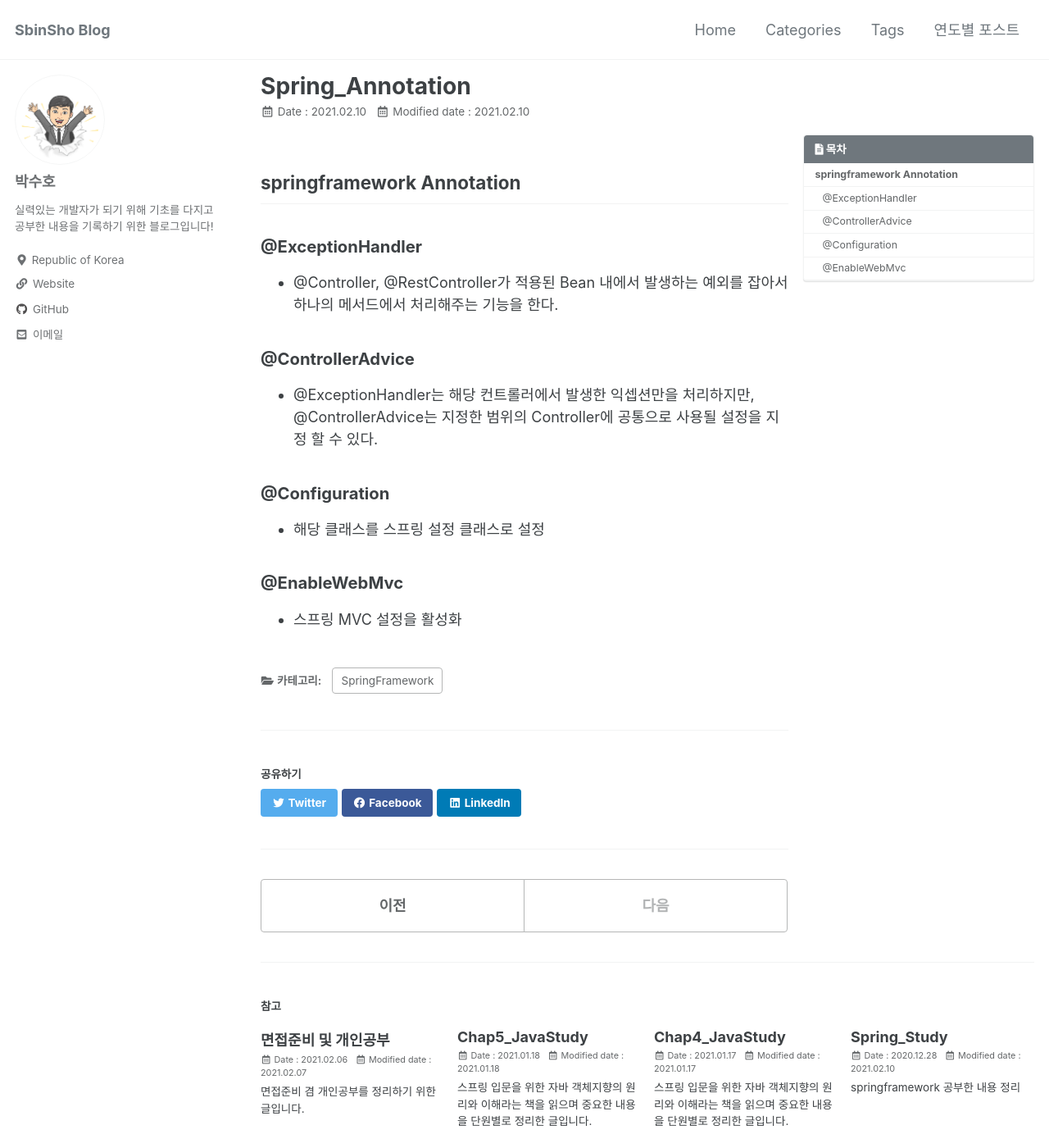
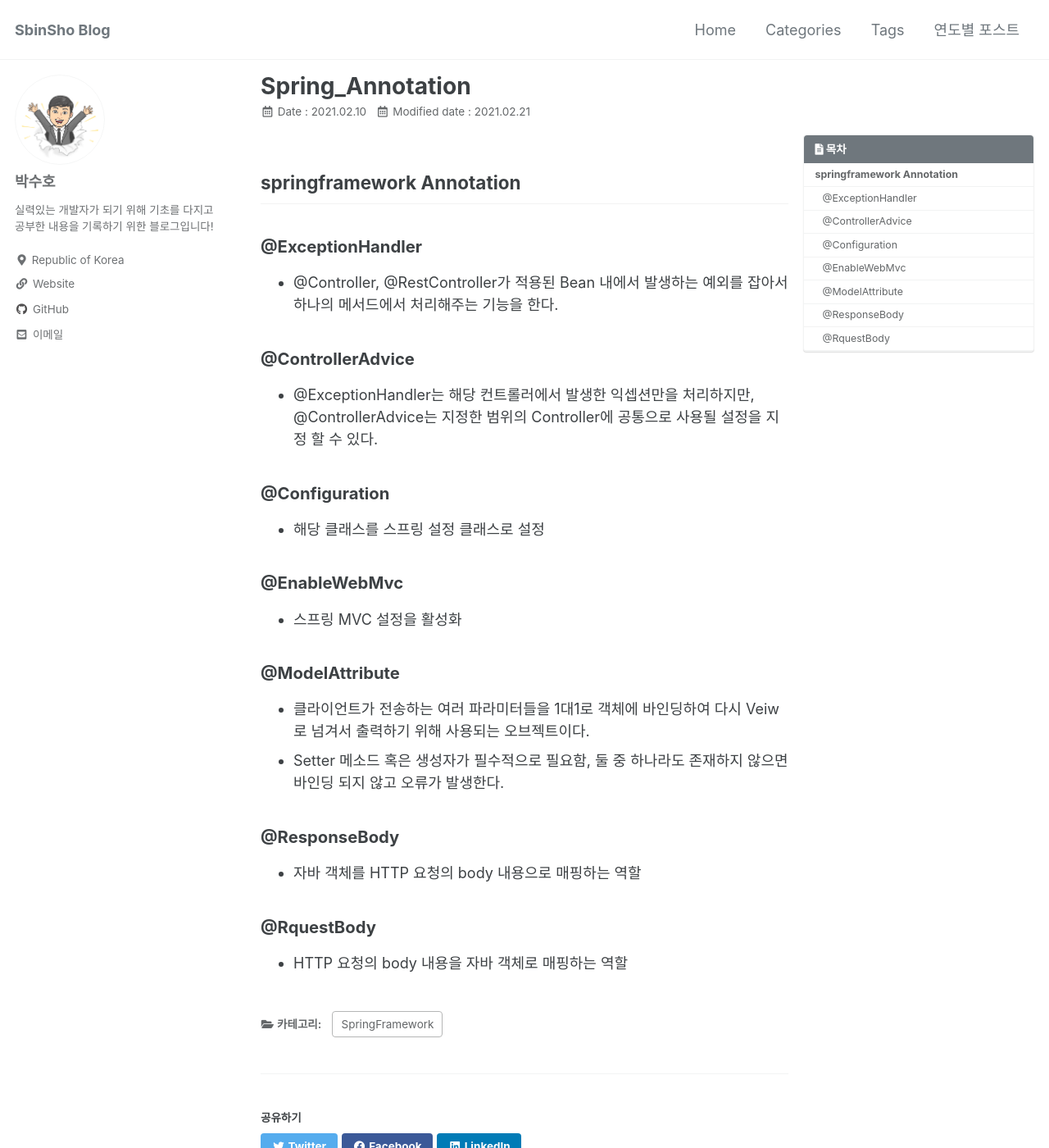
Before and after one commit to SbinSho/SbinSho.github.io, a Jekyll site: the page built from _posts/2021-02-10-Spring_Study_Annotation.md, in a window 1280 px wide and 1400 px high. Shown: the whole window at 82% size. Built offline with Jekyll 4.4.1, drawn with Linux system fonts in a browser that asks for light colours; cached includes are drawn as plain includes.

Commit message:
공부한 내용 추가

```diff
--- a/_posts/2021-02-10-Spring_Study_Annotation.md
+++ b/_posts/2021-02-10-Spring_Study_Annotation.md
@@ -8,7 +8,7 @@ toc: true
 toc_sticky: true
 toc_label: "목차"
 
-last_modified_at : 2021-02-10
+last_modified_at : 2021-02-21
 
 ---
 
@@ -24,3 +24,13 @@ last_modified_at : 2021-02-10
 
 ### @EnableWebMvc
 - 스프링 MVC 설정을 활성화
+
+### @ModelAttribute
+- 클라이언트가 전송하는 여러 파라미터들을 1대1로 객체에 바인딩하여 다시 Veiw로 넘겨서 출력하기 위해 사용되는 오브젝트이다.
+- Setter 메소드 혹은 생성자가 필수적으로 필요함, 둘 중 하나라도 존재하지 않으면 바인딩 되지 않고 오류가 발생한다.
+
+### @ResponseBody
+- 자바 객체를 HTTP 요청의 body 내용으로 매핑하는 역할
+
+### @RquestBody
+- HTTP 요청의 body 내용을 자바 객체로 매핑하는 역할
```
Also changed, not shown: _posts/2020-12-28-Spring_Study.md (+10 -4 lines).
